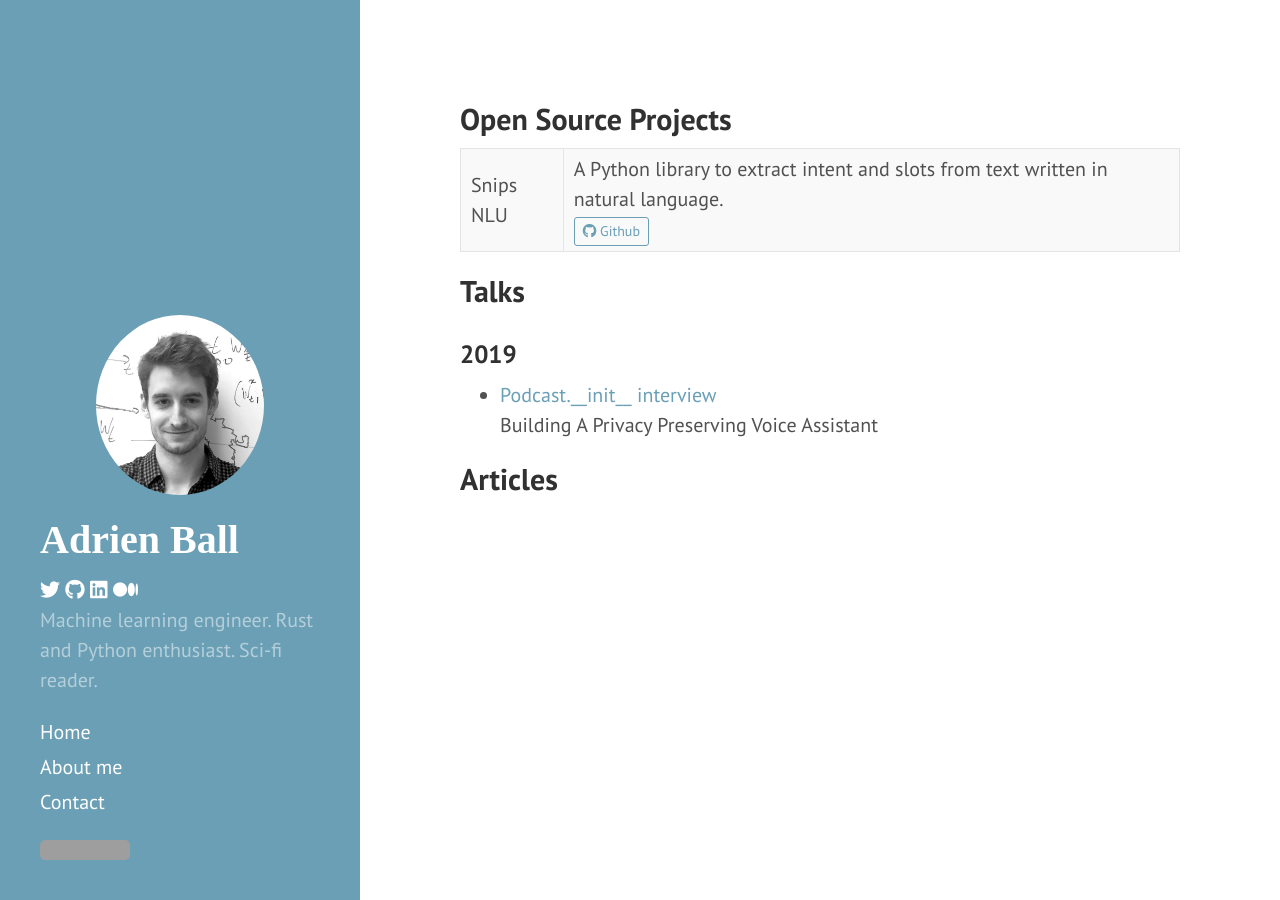
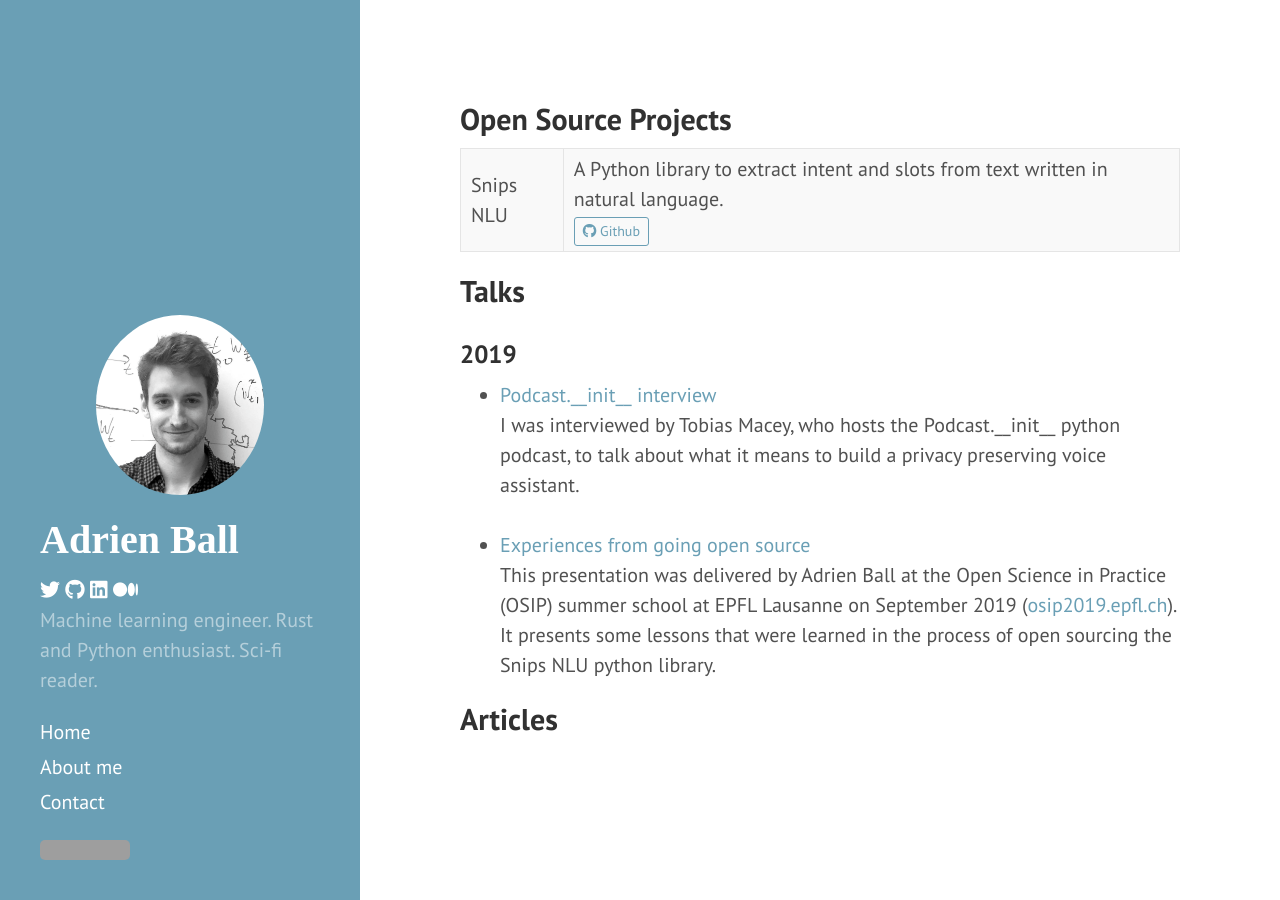
Before and after one commit to adrienball/adrienball.github.io, a Jekyll site: the page built from index.html, in a window 1280 px wide. Built offline with Jekyll 4.4.1, drawn with Linux system fonts in a browser that asks for light colours; nearby versions of some CDN libraries; some web fonts are replaced; the list of posts is cut into pages by our own code; grey boxes are pictures that could not be loaded.

Commit message:
Add talk

```diff
--- a/_config.yml
+++ b/_config.yml
@@ -17,7 +17,7 @@ github:
 
 # Build settings
 markdown: kramdown
-highlighter: pygments
+highlighter: rouge
 plugins:
   - jekyll-feed
 permalink: pretty
--- a/_data/talks.yml
+++ b/_data/talks.yml
@@ -1,4 +1,10 @@
 - title: Podcast.__init__ interview
   url: https://www.pythonpodcast.com/snips-voice-assistant-episode-211/
-  description: Building A Privacy Preserving Voice Assistant
-  date: "2019-08-01"
+  description: I was interviewed by Tobias Macey, who hosts the Podcast.__init__ python podcast, to talk about what it means to build a privacy preserving voice assistant.
+  date: "2019-05-13"
+- title: Experiences from going open source
+  url: https://www.slideshare.net/AdrienBall/experiences-from-going-open-source
+  description: >-
+    This presentation was delivered by Adrien Ball at the Open Science in Practice (OSIP) summer school at EPFL Lausanne on September 2019 (<a href="http://osip2019.epfl.ch">osip2019.epfl.ch</a>).
+    It presents some lessons that were learned in the process of open sourcing the Snips NLU python library.
+  date: "2019-09-05"
```
